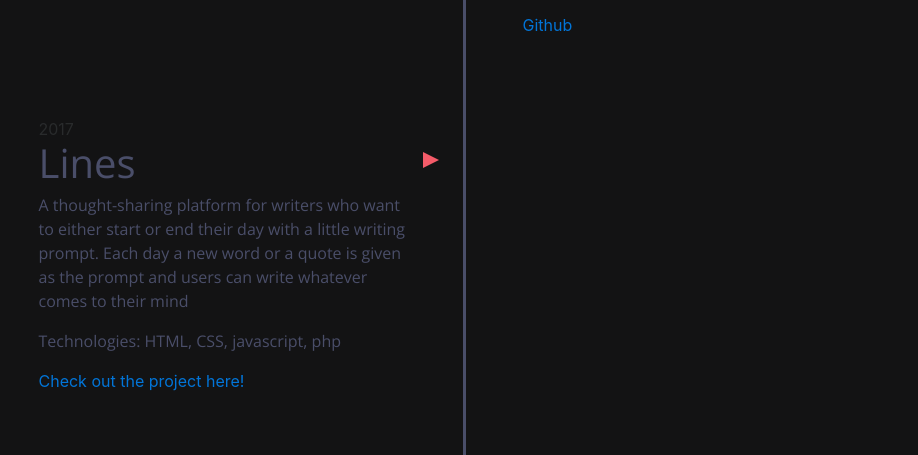
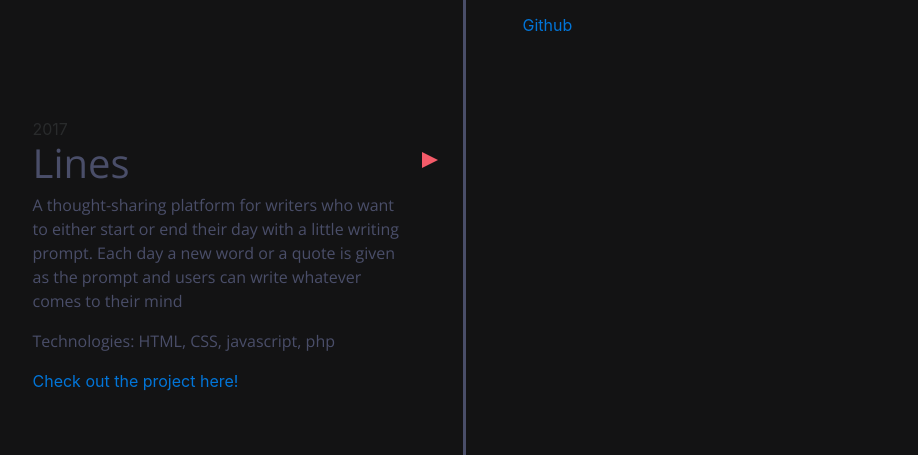
Before and after one commit to hajookim/hajookim.github.io, a plain HTML site: page index.html in a window 1280 px wide. Shown: the part 633-1088 px from the top of the page, without its empty margins (196-1114 px from the left). Drawn offline with nearby package versions, Linux system fonts and the light colour scheme; a script that the page names is missing.

Commit message:
added responsive features

```diff
--- a/css/styles.css
+++ b/css/styles.css
@@ -229,6 +229,7 @@ hr {
   bottom: 0;
   width: 400px;
   padding: 15px;
+  left: 45px;
 
 }
 
@@ -239,9 +240,13 @@ hr {
   width: 0;
   height: 0;
   border-style: solid;
+  left: -15px;
+  top: 50px;
+  border-width: 8px 16px 8px 0;
+  border-color: transparent #F45B69 transparent transparent;
 }
 
-.timeline ul li:nth-child(odd) div {
+/*.timeline ul li:nth-child(odd) div {
   left: 45px;
 }
 
@@ -250,15 +255,18 @@ hr {
   top: 50px;
   border-width: 8px 16px 8px 0;
   border-color: transparent #F45B69 transparent transparent;
-}
+}*/
 
+@media only screen and (min-width: 768px) {
     .timeline ul li:nth-child(even) div {
-  left: -439px;
+    /*right: -15px;*/
+        left: -445px;
     }
 
     .timeline ul li:nth-child(even) div::before {
-  right: -15px;
-  top: 50px;
+        left: 404px;
+        /*top: 50px;*/
         border-width: 8px 0 8px 16px;
         border-color: transparent transparent transparent #F45B69;
     }
+}
--- a/index.html
+++ b/index.html
@@ -61,7 +61,7 @@
             <p id="caption"> Hello, I'm Jade. I am a web developer. I'm currently a senior at the University of Michigan. </p>
         </div> -->
 <!-- Project -->
-    <!-- <div class="container"> -->
+    <div class="container">
         <section class="timeline">
             <ul>
                 <li>
@@ -117,7 +117,7 @@
 
     </div> -->
     <!-- </div> -->
-    <!-- </div> -->
+    </div>
 
 
 <!-- Work Exp -->
```
Lines whose indentation alone changed are shown as unchanged.
